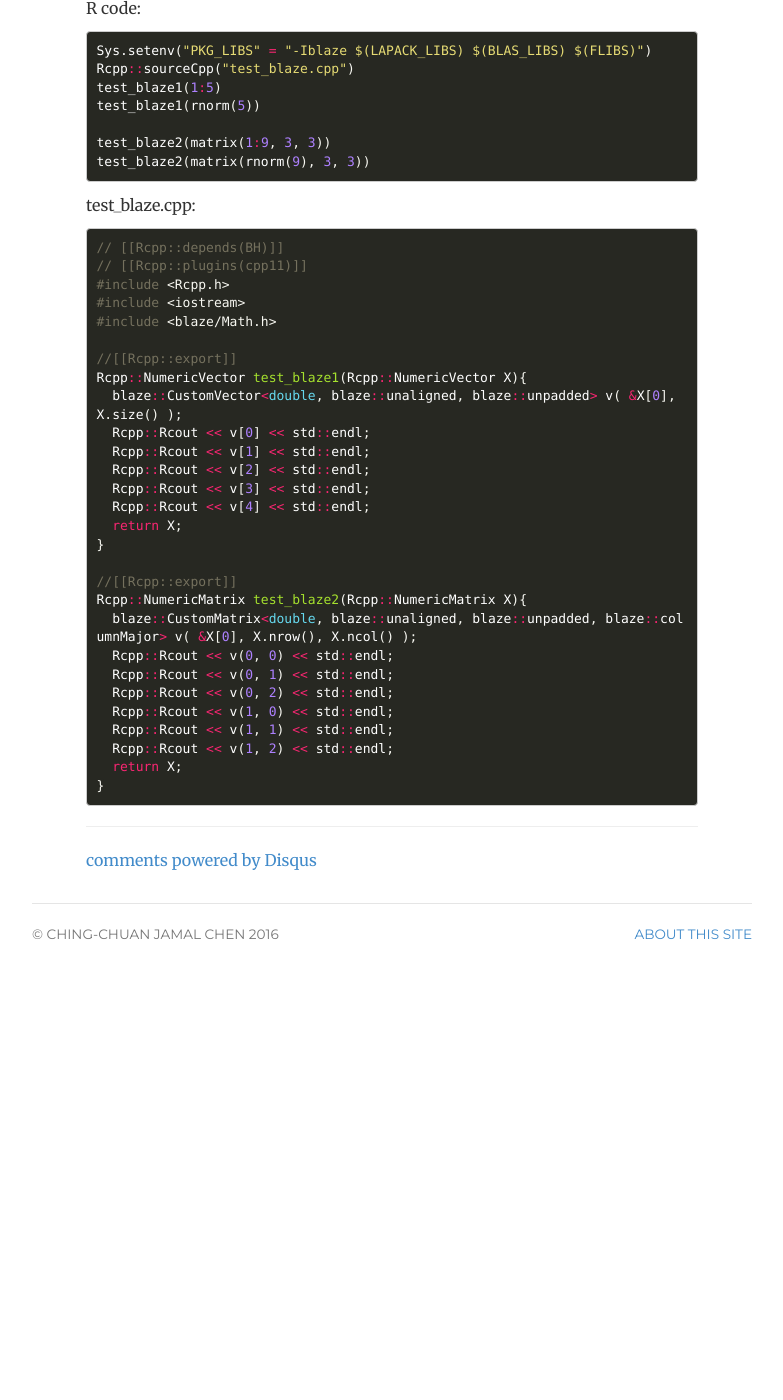
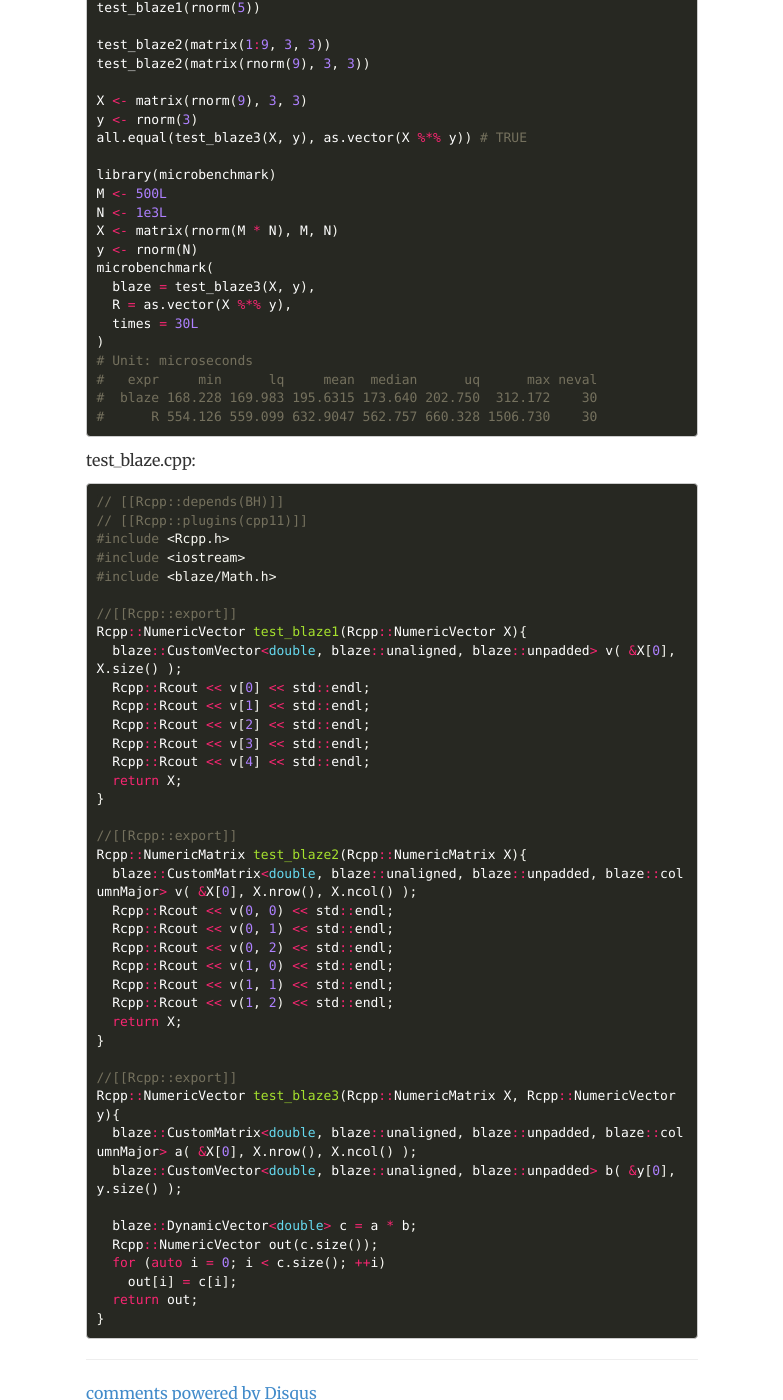
Before and after one commit to chengyucatch/chingchuan-chen.github.com, a Jekyll site: the page built from _posts/2017-01-02-Rcpp-link-blaze.md, in a window 1280 px wide and 1400 px high, scrolled down 909 px. Shown: the whole window, without its empty margins (248-1031 px from the left). Built offline with Jekyll 4.4.1, drawn with Linux system fonts in a browser that asks for light colours; comment, search, counter and statistics services are not loaded; before the commit the page ends 1905 px from its top, so only the background shows below that; some of the changed text lies outside the part shown.

Commit message:
modify post

````diff
--- a/_posts/2017-01-02-Rcpp-link-blaze.md
+++ b/_posts/2017-01-02-Rcpp-link-blaze.md
@@ -51,6 +47,25 @@ test_blaze1(rnorm(5))
 
 test_blaze2(matrix(1:9, 3, 3))
 test_blaze2(matrix(rnorm(9), 3, 3))
+
+X <- matrix(rnorm(9), 3, 3)
+y <- rnorm(3)
+all.equal(test_blaze3(X, y), as.vector(X %*% y)) # TRUE
+
+library(microbenchmark)
+M <- 500L
+N <- 1e3L
+X <- matrix(rnorm(M * N), M, N)
+y <- rnorm(N)
+microbenchmark(
+  blaze = test_blaze3(X, y),
+  R = as.vector(X %*% y),
+  times = 30L
+)
+# Unit: microseconds
+#   expr     min      lq     mean  median      uq      max neval
+#  blaze 168.228 169.983 195.6315 173.640 202.750  312.172    30
+#      R 554.126 559.099 632.9047 562.757 660.328 1506.730    30
 ```
 
 test_blaze.cpp:
@@ -84,4 +99,16 @@ Rcpp::NumericMatrix test_blaze2(Rcpp::NumericMatrix X){
   Rcpp::Rcout << v(1, 2) << std::endl;
   return X;
 }
+
+//[[Rcpp::export]]
+Rcpp::NumericVector test_blaze3(Rcpp::NumericMatrix X, Rcpp::NumericVector y){
+  blaze::CustomMatrix<double, blaze::unaligned, blaze::unpadded, blaze::columnMajor> a( &X[0], X.nrow(), X.ncol() );
+  blaze::CustomVector<double, blaze::unaligned, blaze::unpadded> b( &y[0], y.size() );
+
+  blaze::DynamicVector<double> c = a * b;
+  Rcpp::NumericVector out(c.size());
+  for (auto i = 0; i < c.size(); ++i)
+    out[i] = c[i];
+  return out;
+}
 ```
````
Also changed, not shown: other parts of _posts/2017-01-02-Rcpp-link-blaze.md (+0 -4 lines).
